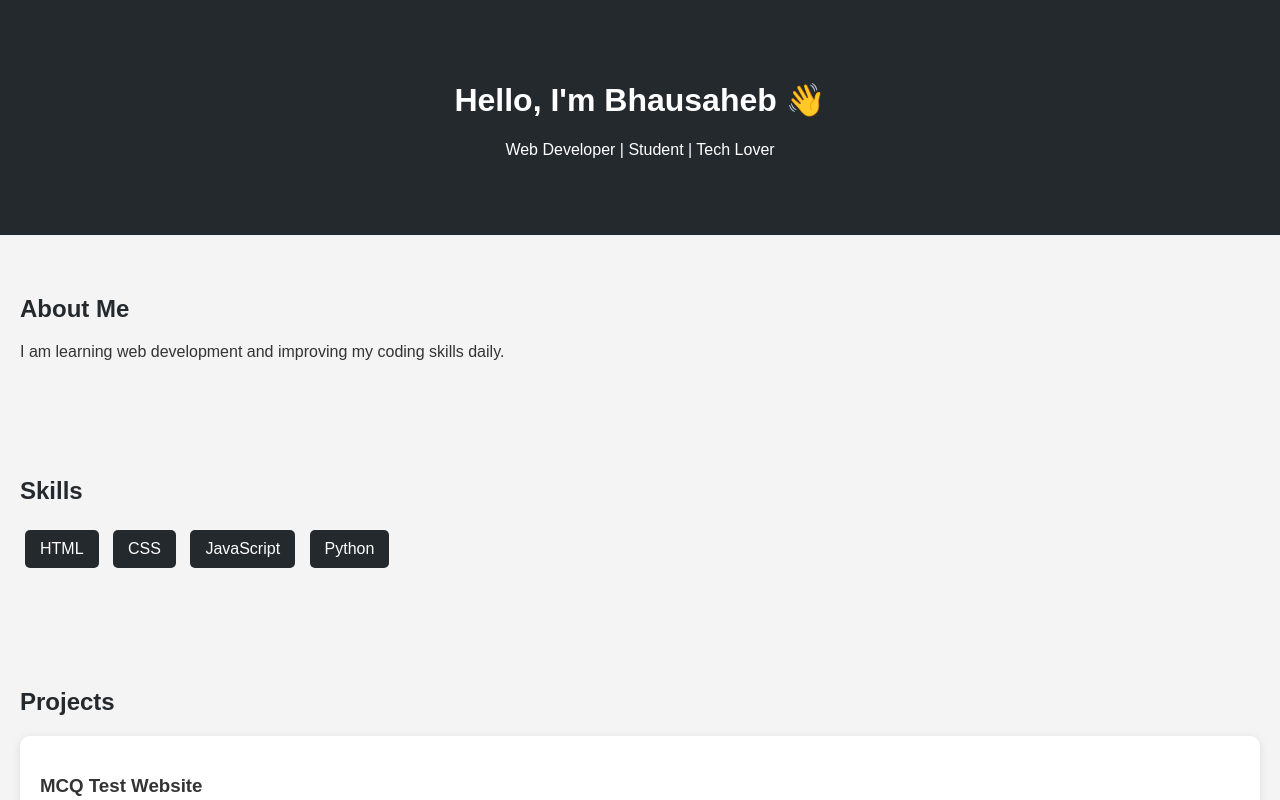
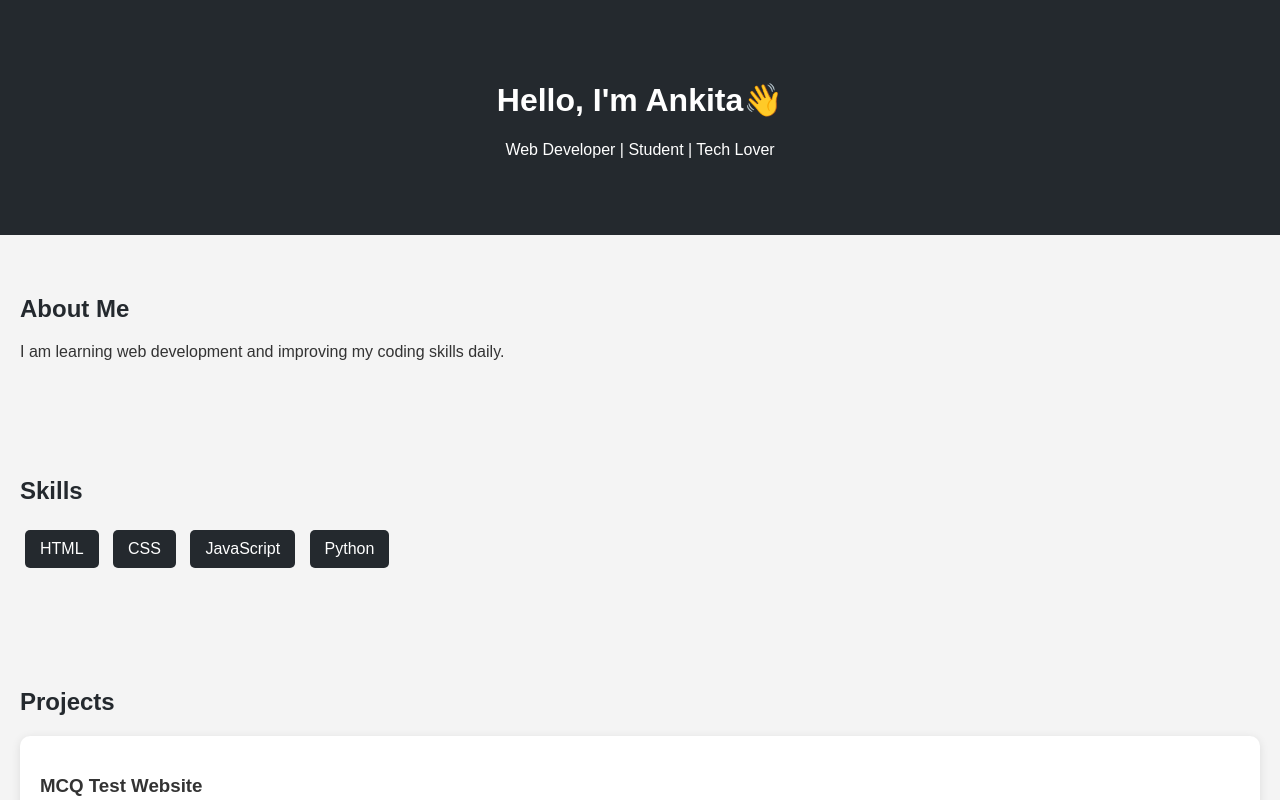
Before and after one commit to ankitak1107/my-portfolio, a plain HTML site: page index.html in a window 1280 px wide. Shown: the top 800 px of the page. Drawn offline with Linux system fonts and the light colour scheme.

Commit message:
Update index.html

```diff
--- a/index.html
+++ b/index.html
@@ -9,7 +9,7 @@
 <body>
 
   <header>
-    <h1>Hello, I'm Bhausaheb 👋</h1>
+    <h1>Hello, I'm Ankita👋</h1>
     <p>Web Developer | Student | Tech Lover</p>
   </header>
 
```
